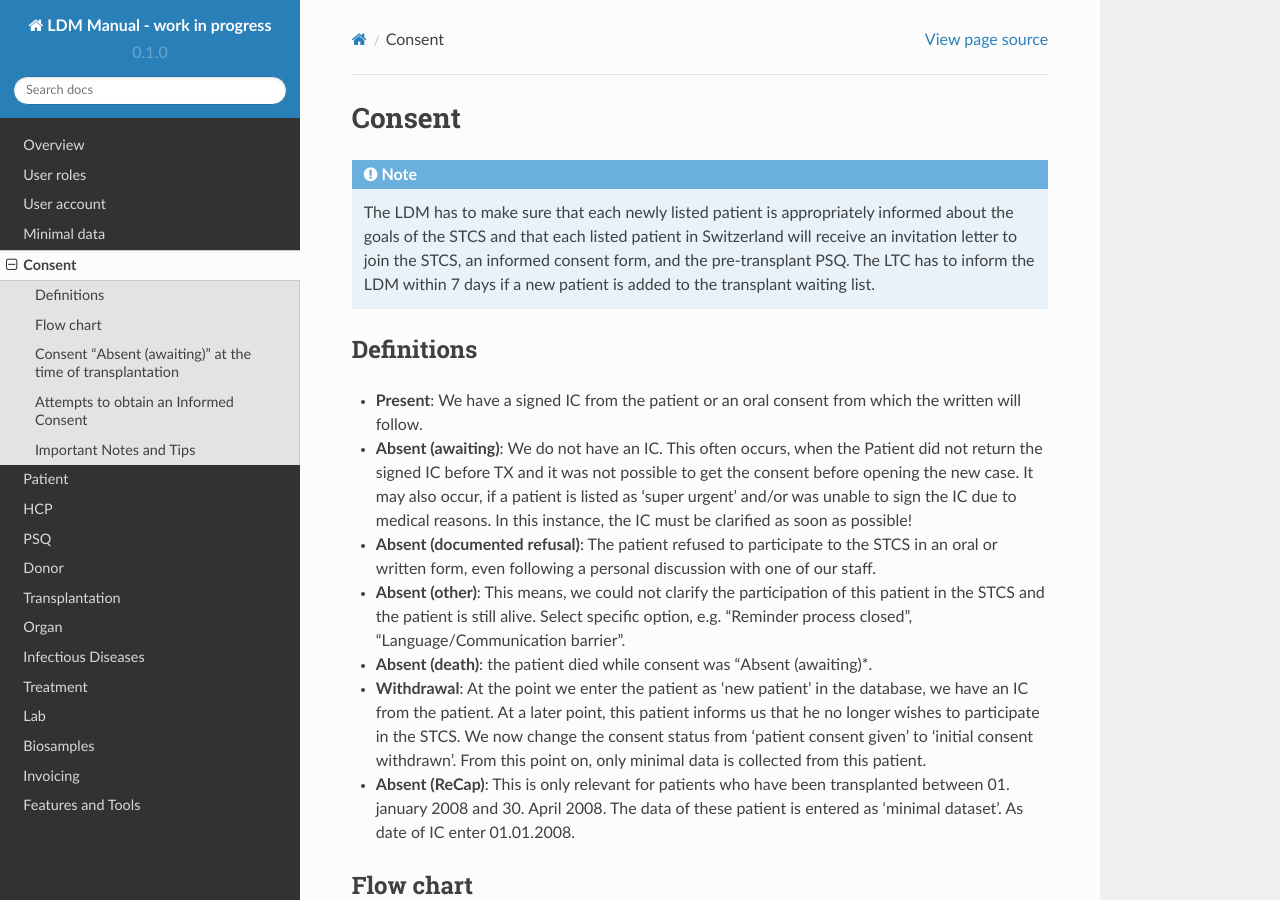
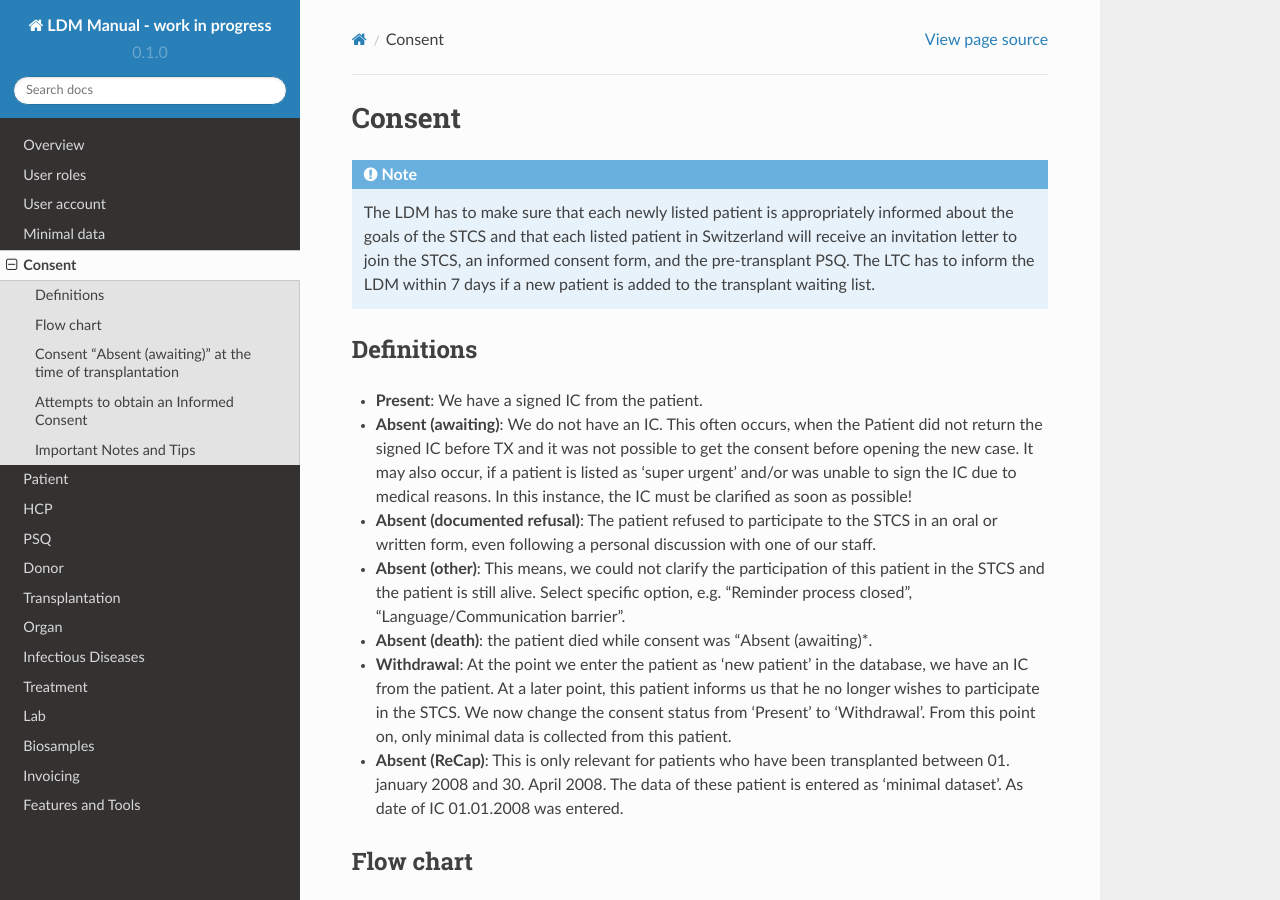
Before and after one commit to swiss-transplant-cohort-study/3LC-user-manual, a Sphinx documentation site: the page built from docs/source/consent.rst, in a window 1280 px wide and 900 px high. Built offline with Sphinx 7.4.7 and the Read the Docs theme 2.0.0, drawn with Linux system fonts in a browser that asks for light colours.

Commit message:
Update consent.rst

```diff
--- a/docs/source/consent.rst
+++ b/docs/source/consent.rst
@@ -7,13 +7,13 @@ Consent
 Definitions
 -------------
 
-- **Present**: We have a signed IC from the patient or an oral consent from which the written will follow.
+- **Present**: We have a signed IC from the patient.
 - **Absent (awaiting)**: We do not have an IC. This often occurs, when the Patient did not return the signed IC before TX and it was not possible to get the consent before opening the new case. It may also occur, if a patient is listed as ‘super urgent’ and/or was unable to sign the IC due to medical reasons. In this instance, the IC must be clarified as soon as possible!
 - **Absent (documented refusal)**: The patient refused to participate to the STCS in an oral or written form, even following a personal discussion with one of our staff.
 - **Absent (other)**: This means, we could not clarify the participation of this patient in the STCS and the patient is still alive. Select specific option, e.g. "Reminder process closed", "Language/Communication barrier".
 - **Absent (death)**: the patient died while consent was "Absent (awaiting)*.
-- **Withdrawal**: At the point we enter the patient as ‘new patient’ in the database, we have an IC from the patient. At a later point, this patient informs us that he no longer wishes to participate in the STCS. We now change the consent status from ‘patient consent given’ to ‘initial consent withdrawn’. From this point on, only minimal data is collected from this patient.
-- **Absent (ReCap)**: This is only relevant for patients who have been transplanted between 01. january 2008 and 30. April 2008. The data of these patient is entered as ‘minimal dataset’. As date of IC enter 01.01.2008.
+- **Withdrawal**: At the point we enter the patient as ‘new patient’ in the database, we have an IC from the patient. At a later point, this patient informs us that he no longer wishes to participate in the STCS. We now change the consent status from ‘Present’ to ‘Withdrawal’. From this point on, only minimal data is collected from this patient.
+- **Absent (ReCap)**: This is only relevant for patients who have been transplanted between 01. january 2008 and 30. April 2008. The data of these patient is entered as ‘minimal dataset’. As date of IC 01.01.2008 was entered.
 
 
 Flow chart
```
